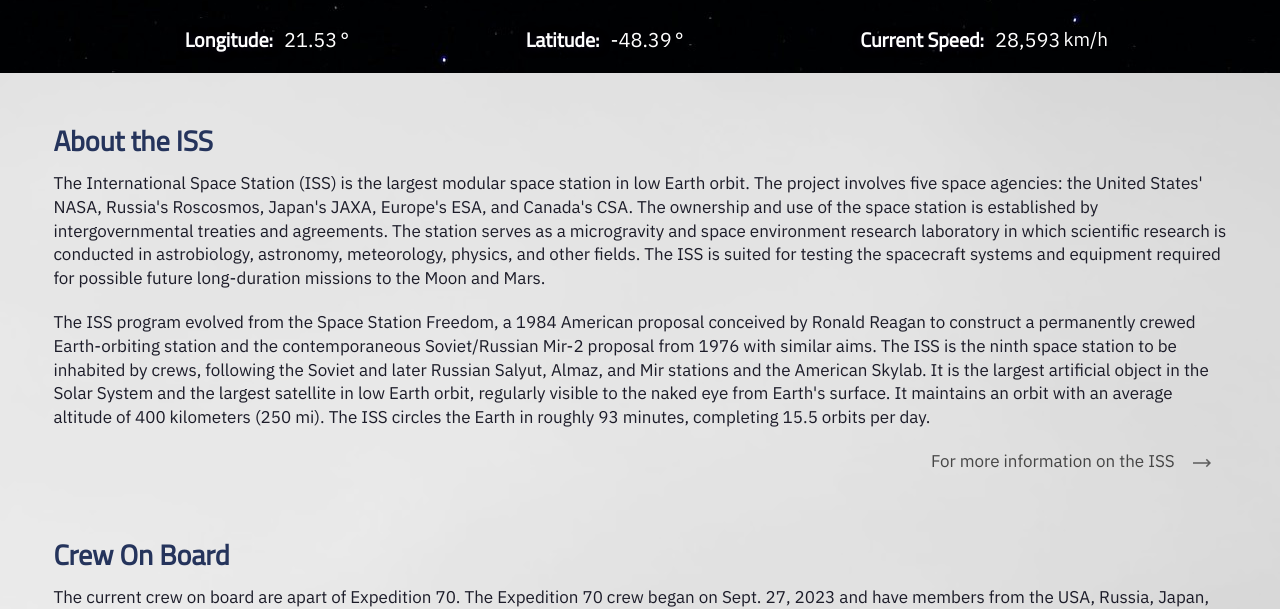
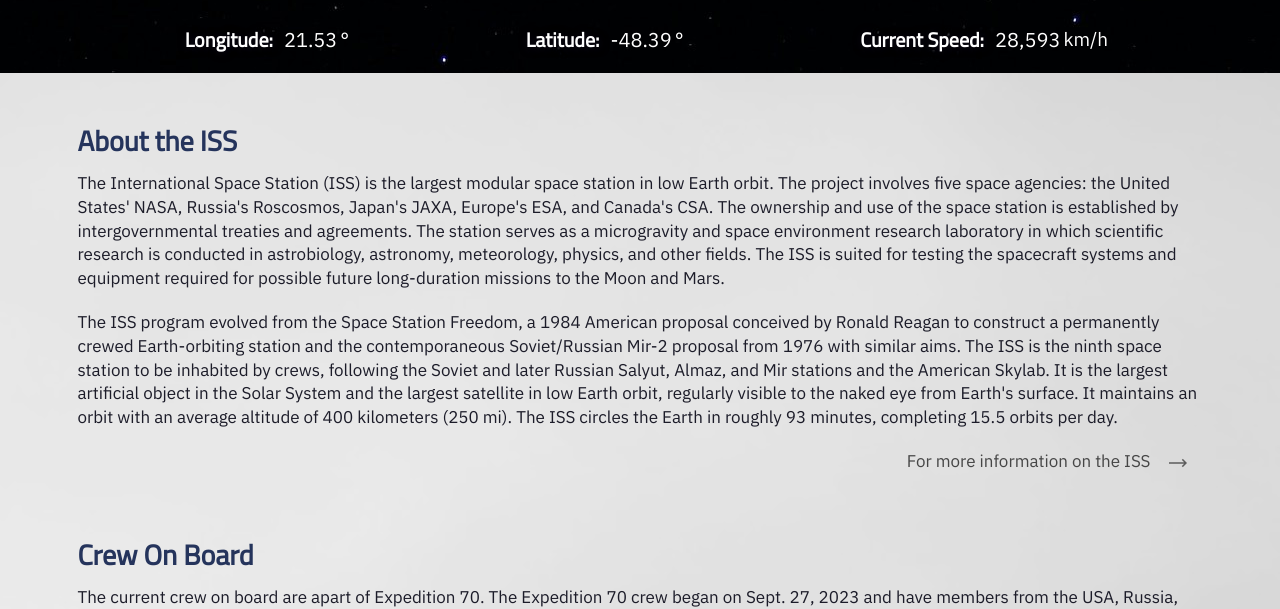
Before and after one commit to mivi-exe/project4, a plain HTML site: page index.html in a window 1280 px wide. Shown: the part 197-806 px from the top of the page. Drawn offline with nearby package versions, Linux system fonts and the light colour scheme.

Commit message:
checking chunk 1 width

```diff
--- a/main.css
+++ b/main.css
@@ -185,6 +185,10 @@
     align-items: center;
     align-content: flex-start;
     margin-bottom: 30px;
+}
+
+#chunk_1 {
+    width: 96%;
 }
 
 #chunk_1 p {
```
